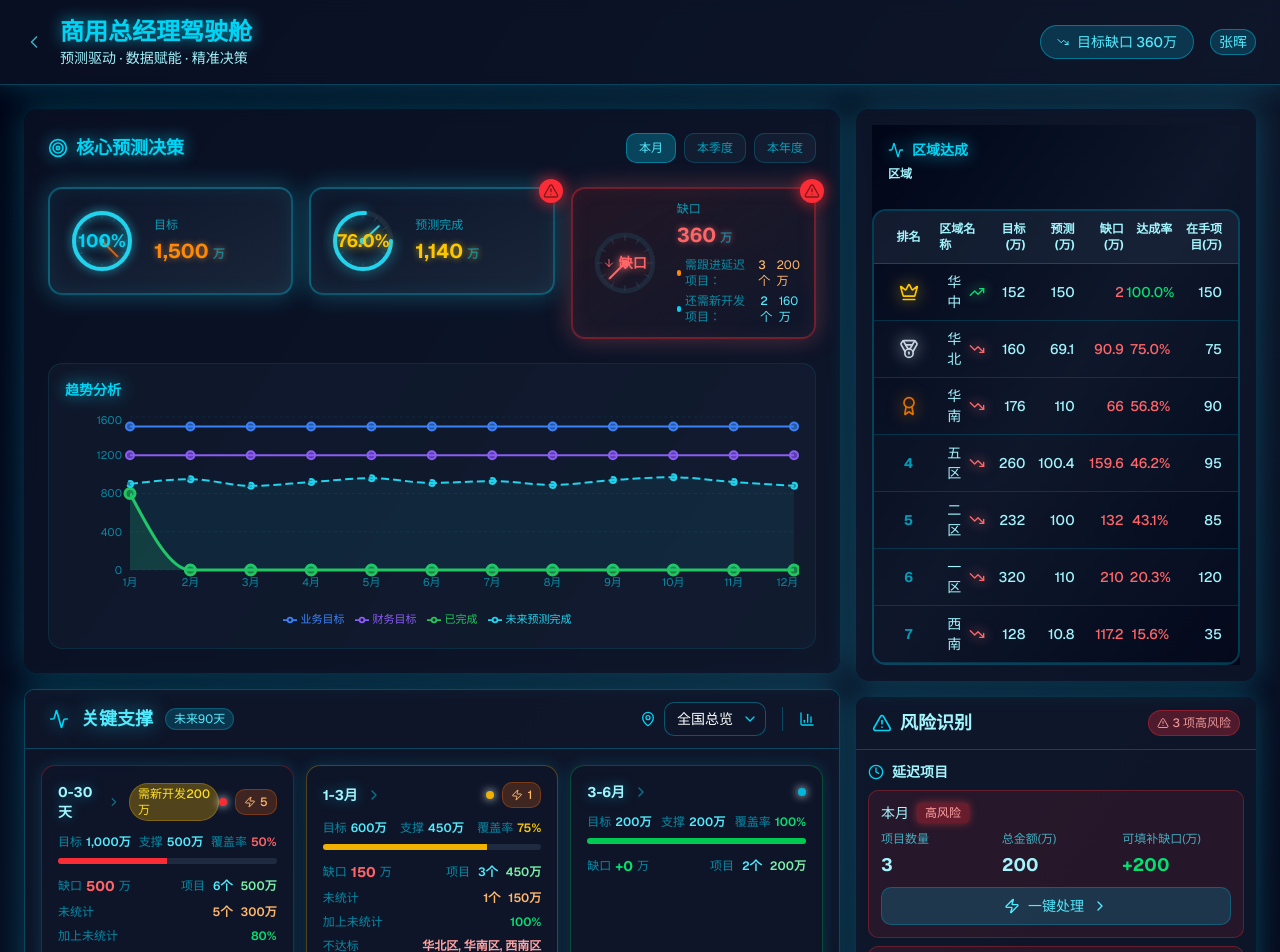
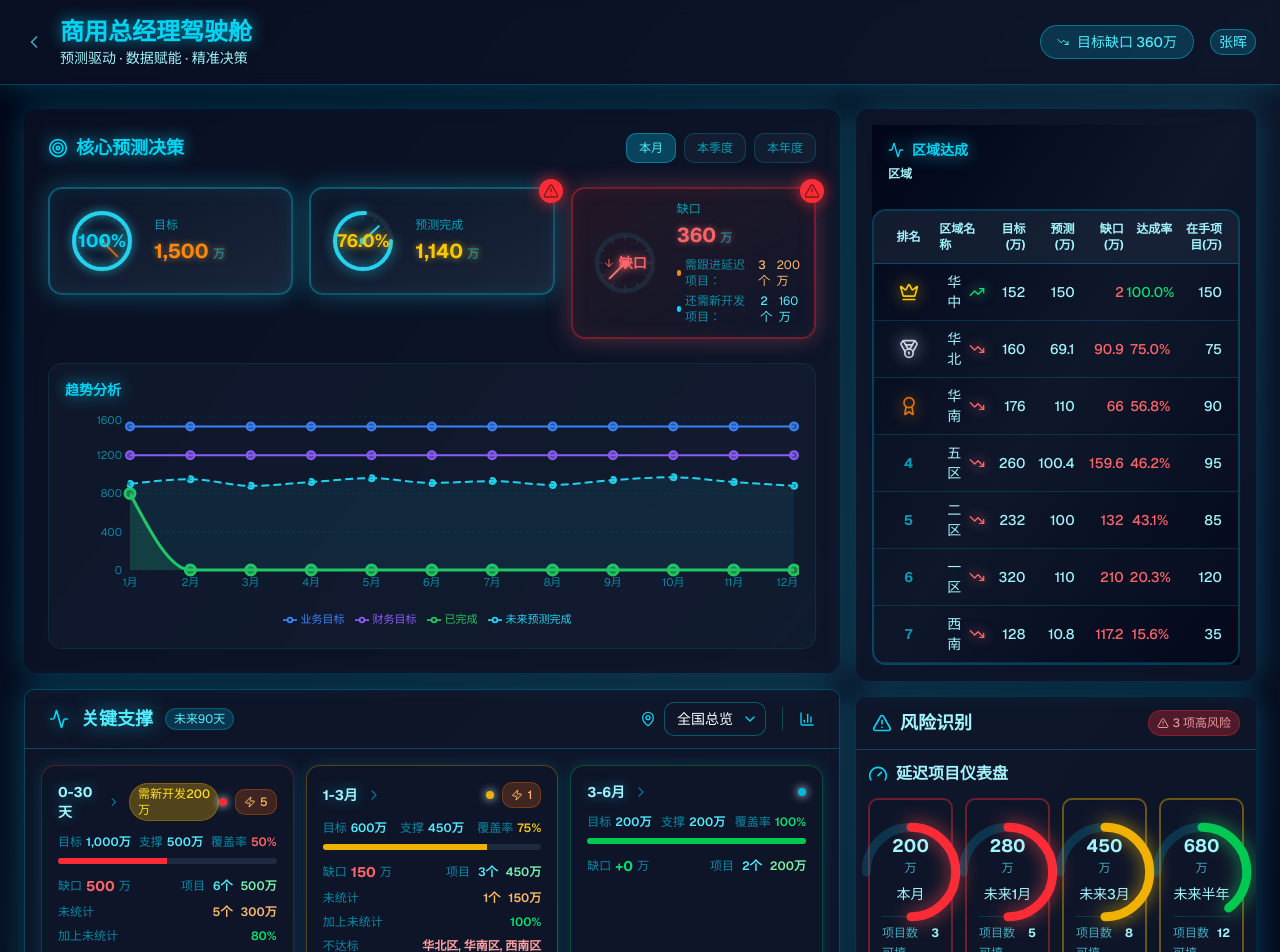
Before and after one commit to navylee1990/coze_jsc, a Next.js app: page /gm in a window 1280 px wide. Shown: the top 952 px of the page. Built offline with nearby package versions, Linux system fonts and the light colour scheme.

Commit message:
feat: 延迟项目采用仪表盘风格展示

```diff
--- a/src/components/RiskIdentificationPanel.tsx
+++ b/src/components/RiskIdentificationPanel.tsx
@@ -1,6 +1,6 @@
 'use client';
 
-import { AlertTriangle, Clock, TrendingDown, FileWarning, Target, Users, Zap, ChevronRight } from 'lucide-react';
+import { AlertTriangle, Clock, TrendingDown, FileWarning, Target, Users, Zap, ChevronRight, Gauge, ArrowUp } from 'lucide-react';
 import { cn } from '@/lib/utils';
 
 // 驾驶舱样式
@@ -11,16 +11,19 @@ const DASHBOARD_STYLES = {
   textSecondary: 'text-cyan-200',
   cardBorder: 'border-cyan-500/30',
   neon: 'text-cyan-400 drop-shadow-[0_0_8px_rgba(6,182,212,0.8)]',
+  neonGlow: 'shadow-[0_0_15px_rgba(6,182,212,0.6)]',
+  warningGlow: 'shadow-[0_0_15px_rgba(239,68,68,0.6)]',
 };
 
 // 延迟项目时间分类
 interface DelayedProjectCategory {
-  period: string; // '本月', '未来1个月', '未来3个月', '未来半年'
+  period: string;
   periodKey: 'current' | 'future1Month' | 'future3Months' | 'future6Months';
   count: number;
-  amount: number; // 总金额
-  gapFill: number; // 可填补缺口
+  amount: number;
+  gapFill: number;
   severity: 'high' | 'medium' | 'low';
+  percent?: number; // 仪表盘进度百分比
 }
 
 // 人效数据
@@ -52,7 +55,7 @@ interface RiskIdentificationPanelProps {
   theme?: 'dashboard' | 'light' | 'dark';
 }
 
-// 默认延迟项目数据
+// 默认延迟项目数据（添加仪表盘进度百分比）
 const defaultDelayedProjects: DelayedProjectCategory[] = [
   {
     period: '本月',
@@ -60,23 +63,26 @@ const defaultDelayedProjects: DelayedProjectCategory[] = [
     count: 3,
     amount: 200,
     gapFill: 200,
-    severity: 'high'
+    severity: 'high',
+    percent: 85
   },
   {
-    period: '未来1个月',
+    period: '未来1月',
     periodKey: 'future1Month',
     count: 5,
     amount: 280,
     gapFill: 280,
-    severity: 'high'
+    severity: 'high',
+    percent: 75
   },
   {
-    period: '未来3个月',
+    period: '未来3月',
     periodKey: 'future3Months',
     count: 8,
     amount: 450,
     gapFill: 450,
-    severity: 'medium'
+    severity: 'medium',
+    percent: 55
   },
   {
     period: '未来半年',
@@ -84,7 +90,8 @@ const defaultDelayedProjects: DelayedProjectCategory[] = [
     count: 12,
     amount: 680,
     gapFill: 680,
-    severity: 'medium'
+    severity: 'medium',
+    percent: 40
   }
 ];
 
@@ -124,6 +131,52 @@ const defaultOtherRisks: OtherRiskItem[] = [
     description: '区域签约规模不足以支撑年度目标'
   }
 ];
+
+// 仪表盘组件
+function DashboardGauge({ percent, severity, amount, label }: { percent: number; severity: 'high' | 'medium' | 'low'; amount: number; label: string }) {
+  const getColorClass = () => {
+    if (percent >= 70) return 'stroke-red-500 drop-shadow-[0_0_8px_rgba(239,68,68,0.8)]';
+    if (percent >= 50) return 'stroke-yellow-500 drop-shadow-[0_0_8px_rgba(234,179,8,0.8)]';
+    return 'stroke-green-500 drop-shadow-[0_0_8px_rgba(34,197,94,0.8)]';
+  };
+
+  const strokeDasharray = `${percent * 2.5} 250`; // 半圆周长约250
+  const rotation = 90; // 从右侧开始
+
+  return (
+    <div className="relative flex flex-col items-center">
+      {/* 半圆仪表盘 */}
+      <div className="relative w-28 h-16 mb-2">
+        <svg viewBox="0 0 100 50" className="w-full h-full overflow-visible">
+          {/* 背景弧线 */}
+          <path
+            d="M 10 50 A 40 40 0 0 1 90 50"
+            fill="none"
+            stroke="rgba(6,182,212,0.2)"
+            strokeWidth="8"
+            strokeLinecap="round"
+          />
+          {/* 进度弧线 */}
+          <path
+            d="M 10 50 A 40 40 0 0 1 90 50"
+            fill="none"
+            className={getColorClass()}
+            strokeWidth="8"
+            strokeLinecap="round"
+            strokeDasharray={strokeDasharray}
+            transform={`rotate(${rotation} 50 50)`}
+          />
+        </svg>
+        {/* 仪表盘中心显示 */}
+        <div className="absolute bottom-0 left-1/2 -translate-x-1/2 text-center">
+          <div className={cn('text-lg font-bold', DASHBOARD_STYLES.textSecondary)}>{amount}</div>
+          <div className={cn('text-xs', DASHBOARD_STYLES.textMuted)}>万</div>
+        </div>
+      </div>
+      <div className={cn('text-sm font-medium', DASHBOARD_STYLES.textSecondary)}>{label}</div>
+    </div>
+  );
+}
 
 export default function RiskIdentificationPanel({
   delayedProjects = defaultDelayedProjects,
@@ -200,57 +253,78 @@ export default function RiskIdentificationPanel({
 
       {/* 风险列表 */}
       <div className="p-3 space-y-3">
-        {/* 延迟项目 */}
+        {/* 延迟项目 - 仪表盘风格 */}
         <div className="space-y-2">
-          <div className="flex items-center gap-2 mb-2">
-            <Clock className={cn('w-4 h-4 text-cyan-400')} />
-            <h4 className={cn('text-sm font-semibold', DASHBOARD_STYLES.textSecondary)}>延迟项目</h4>
+          <div className="flex items-center gap-2 mb-3">
+            <Gauge className={cn('w-5 h-5 text-cyan-400')} />
+            <h4 className={cn('text-base font-semibold', DASHBOARD_STYLES.textSecondary)}>延迟项目仪表盘</h4>
           </div>
+
+          {/* 仪表盘卡片网格 */}
+          <div className="grid grid-cols-4 gap-3 mb-3">
             {delayedProjects.map((item, index) => (
               <div
                 key={index}
                 className={cn(
-                'rounded-lg p-3 border transition-all duration-200',
+                  'rounded-lg p-3 border-2 transition-all duration-200',
                   item.severity === 'high'
-                  ? 'bg-red-500/10 border-red-500/30 hover:bg-red-500/20 hover:shadow-[0_0_15px_rgba(239,68,68,0.3)]'
-                  : 'bg-yellow-500/10 border-yellow-500/30 hover:bg-yellow-500/20'
+                    ? 'bg-slate-900/60 border-red-500/40 hover:bg-red-500/10 hover:border-red-500/60 hover:shadow-[0_0_20px_rgba(239,68,68,0.4)]'
+                    : 'bg-slate-900/60 border-yellow-500/40 hover:bg-yellow-500/10 hover:border-yellow-500/60'
                 )}
               >
-              <div className="flex items-start justify-between mb-2">
-                <div className="flex-1">
-                  <div className="flex items-center gap-2 mb-1">
-                    <span className={cn('font-medium text-sm', DASHBOARD_STYLES.textSecondary)}>{item.period}</span>
-                    <span className={cn('px-2 py-0.5 rounded text-xs font-medium', getSeverityStyles(item.severity))}>
-                      {item.severity === 'high' ? '高风险' : '中风险'}
-                    </span>
+                <DashboardGauge
+                  percent={item.percent || 50}
+                  severity={item.severity}
+                  amount={item.amount}
+                  label={item.period}
+                />
+
+                {/* 底部信息 */}
+                <div className="mt-3 pt-2 border-t border-cyan-500/20">
+                  <div className="flex items-center justify-between text-xs mb-1">
+                    <span className={cn(DASHBOARD_STYLES.textMuted)}>项目数</span>
+                    <span className={cn('font-bold', DASHBOARD_STYLES.textSecondary)}>{item.count}</span>
                   </div>
-                  <div className="grid grid-cols-3 gap-3 mt-2">
+                  <div className="flex items-center justify-between text-xs">
+                    <span className={cn(DASHBOARD_STYLES.textMuted)}>可填补缺口</span>
+                    <span className={cn('font-bold text-green-400')}>+{item.gapFill}万</span>
+                  </div>
+                </div>
+              </div>
+            ))}
+          </div>
+
+          {/* 统计总览 */}
+          <div className={cn('p-3 rounded-lg border', DASHBOARD_STYLES.cardBorder)}>
+            <div className="grid grid-cols-4 gap-3 text-center">
               <div>
-                      <div className={cn('text-xs mb-1', DASHBOARD_STYLES.textMuted)}>项目数量</div>
-                      <div className={cn('text-lg font-bold', DASHBOARD_STYLES.textSecondary)}>{item.count}</div>
+                <div className={cn('text-xs mb-1', DASHBOARD_STYLES.textMuted)}>延迟项目总数</div>
+                <div className={cn('text-xl font-bold', DASHBOARD_STYLES.textSecondary)}>
+                  {delayedProjects.reduce((sum, p) => sum + p.count, 0)}
+                </div>
               </div>
               <div>
-                      <div className={cn('text-xs mb-1', DASHBOARD_STYLES.textMuted)}>总金额(万)</div>
-                      <div className={cn('text-lg font-bold', DASHBOARD_STYLES.textSecondary)}>{item.amount}</div>
+                <div className={cn('text-xs mb-1', DASHBOARD_STYLES.textMuted)}>延迟总金额</div>
+                <div className={cn('text-xl font-bold', DASHBOARD_STYLES.textSecondary)}>
+                  {delayedProjects.reduce((sum, p) => sum + p.amount, 0)}
+                  <span className="text-sm">万</span>
+                </div>
               </div>
               <div>
-                      <div className={cn('text-xs mb-1', DASHBOARD_STYLES.textMuted)}>可填补缺口(万)</div>
-                      <div className={cn('text-lg font-bold text-green-400')}>+{item.gapFill}</div>
+                <div className={cn('text-xs mb-1', DASHBOARD_STYLES.textMuted)}>可填补总缺口</div>
+                <div className={cn('text-xl font-bold text-green-400')}>
+                  +{delayedProjects.reduce((sum, p) => sum + p.gapFill, 0)}
+                  <span className="text-sm">万</span>
+                </div>
+              </div>
+              <div>
+                <div className={cn('text-xs mb-1', DASHBOARD_STYLES.textMuted)}>高风险占比</div>
+                <div className={cn('text-xl font-bold text-red-400')}>
+                  {Math.round((delayedProjects.filter(p => p.severity === 'high').length / delayedProjects.length) * 100)}%
                 </div>
               </div>
             </div>
           </div>
-              <button className={cn(
-                'w-full mt-2 flex items-center justify-center gap-2 px-3 py-2 rounded-lg text-sm font-medium transition-all',
-                'bg-cyan-500/20 border border-cyan-500/30 text-cyan-300',
-                'hover:bg-cyan-500/30 hover:shadow-[0_0_15px_rgba(6,182,212,0.4)]'
-              )}>
-                <Zap className="w-4 h-4" />
-                一键处理
-                <ChevronRight className="w-4 h-4" />
-              </button>
-            </div>
-          ))}
         </div>
 
         <div className={cn('border-t', DASHBOARD_STYLES.cardBorder)}></div>
```
Lines whose indentation alone changed are shown as unchanged.
